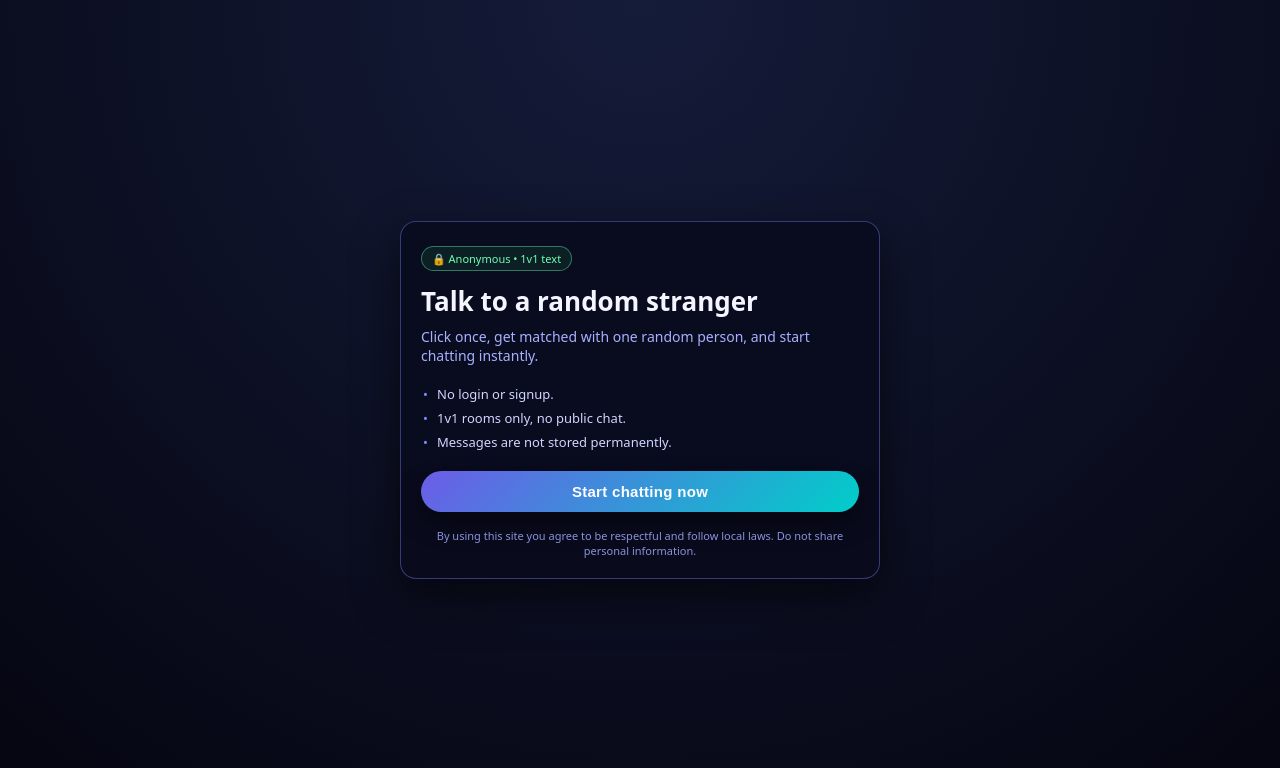
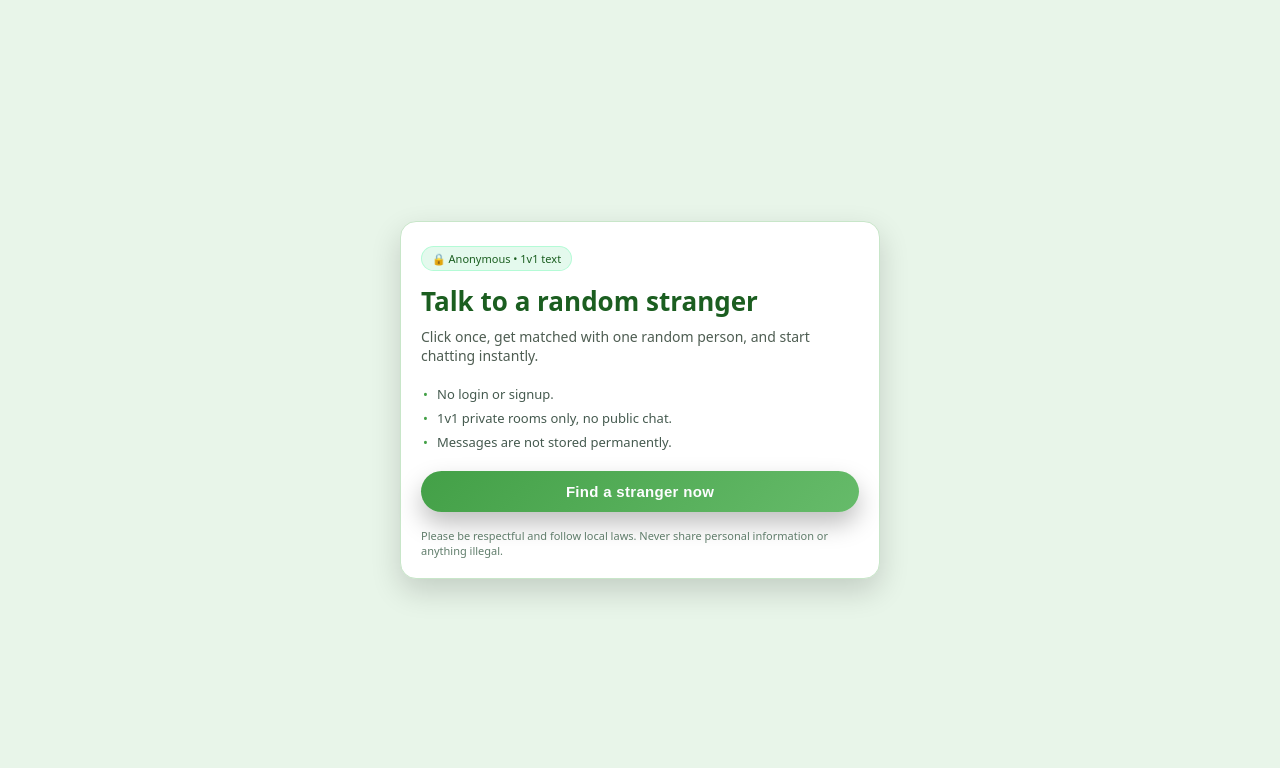
Before and after one commit to alphaharsh47/Stranger-Chat, a website: page index.html in a window 1280 px wide. Drawn offline with Linux system fonts and the light colour scheme.

Commit message:
Update index.html

```diff
--- a/index.html
+++ b/index.html
@@ -4,12 +4,13 @@
   <meta charset="UTF-8" />
   <title>Stranger 1v1 Chat</title>
   <meta name="viewport" content="width=device-width, initial-scale=1" />
+  <meta name="description" content="Stranger 1v1 Chat – anonymous one-to-one text chat. Click once, match with a random person, and start talking. No login needed." />
   <style>
     * { box-sizing: border-box; margin: 0; padding: 0; }
     body {
       font-family: system-ui, -apple-system, BlinkMacSystemFont, "Segoe UI", sans-serif;
-      background: radial-gradient(circle at top, #151c3a, #050510);
-      color: #f5f5ff;
+      background: #e8f5e9;              /* same light green as chat page */
+      color: #1b5e20;
       min-height: 100vh;
       display: flex;
       align-items: center;
@@ -19,19 +20,20 @@
     .card {
       width: 100%;
       max-width: 480px;
-      background: rgba(10, 12, 30, 0.95);
+      background: #ffffff;              /* white card like chat shell */
       border-radius: 16px;
-      box-shadow: 0 18px 45px rgba(0, 0, 0, 0.6);
+      box-shadow: 0 12px 30px rgba(0, 0, 0, 0.16);
       padding: 24px 20px 20px;
-      border: 1px solid rgba(120, 130, 255, 0.4);
+      border: 1px solid #c8e6c9;        /* soft green border */
     }
     h1 {
       font-size: 26px;
       margin-bottom: 8px;
+      color: #1b5e20;
     }
     .subtitle {
       font-size: 14px;
-      color: #a7b0ff;
+      color: #4e5d52;
       margin-bottom: 20px;
     }
     .pill {
@@ -41,8 +43,8 @@
       font-size: 11px;
       padding: 4px 10px;
       border-radius: 999px;
-      background: rgba(35, 206, 107, 0.1);
-      color: #6fffb3;
+      background: rgba(35, 206, 107, 0.12);
+      color: #1b5e20;
       border: 1px solid rgba(111, 255, 179, 0.4);
       margin-bottom: 12px;
     }
@@ -50,7 +52,7 @@
       list-style: none;
       font-size: 13px;
       margin-bottom: 20px;
-      color: #d1d5ff;
+      color: #455a4f;
     }
     ul li {
       padding-left: 16px;
@@ -61,7 +63,7 @@
       content: "•";
       position: absolute;
       left: 2px;
-      color: #7d8bff;
+      color: #43a047;                    /* green bullet */
     }
     .btn-primary {
       width: 100%;
@@ -71,36 +73,29 @@
       font-size: 15px;
       font-weight: 600;
       letter-spacing: 0.02em;
-      background: linear-gradient(135deg, #6c5ce7, #00cec9);
+      background: linear-gradient(135deg, #43a047, #66bb6a); /* green gradient like chat button */
       color: #fdfdff;
       cursor: pointer;
       margin-bottom: 10px;
       transition: transform 0.08s ease, box-shadow 0.08s ease, opacity 0.08s ease;
-      box-shadow: 0 12px 25px rgba(0, 0, 0, 0.45);
+      box-shadow: 0 12px 25px rgba(0, 0, 0, 0.25);
     }
     .btn-primary:hover {
       transform: translateY(-1px);
-      box-shadow: 0 16px 32px rgba(0, 0, 0, 0.55);
+      box-shadow: 0 16px 32px rgba(0, 0, 0, 0.3);
       opacity: 0.96;
     }
     .btn-primary:active {
       transform: translateY(0);
-      box-shadow: 0 8px 18px rgba(0, 0, 0, 0.6);
+      box-shadow: 0 8px 18px rgba(0, 0, 0, 0.25);
       opacity: 0.9;
     }
     .meta {
       font-size: 11px;
-      color: #8a92d9;
-      text-align: center;
+      color: #607d6b;
+      text-align: left;
       margin-top: 6px;
       line-height: 1.4;
-    }
-    a {
-      color: #a5b4ff;
-      text-decoration: none;
-    }
-    a:hover {
-      text-decoration: underline;
     }
   </style>
 </head>
@@ -116,17 +111,17 @@
 
     <ul>
       <li>No login or signup.</li>
-      <li>1v1 rooms only, no public chat.</li>
+      <li>1v1 private rooms only, no public chat.</li>
       <li>Messages are not stored permanently.</li>
     </ul>
 
     <button class="btn-primary" onclick="window.location.href='chat.html'">
-      Start chatting now
+      Find a stranger now
     </button>
 
     <p class="meta">
-      By using this site you agree to be respectful and follow local laws.
-      Do not share personal information.
+      Please be respectful and follow local laws.
+      Never share personal information or anything illegal.
     </p>
   </main>
 </body>
```
